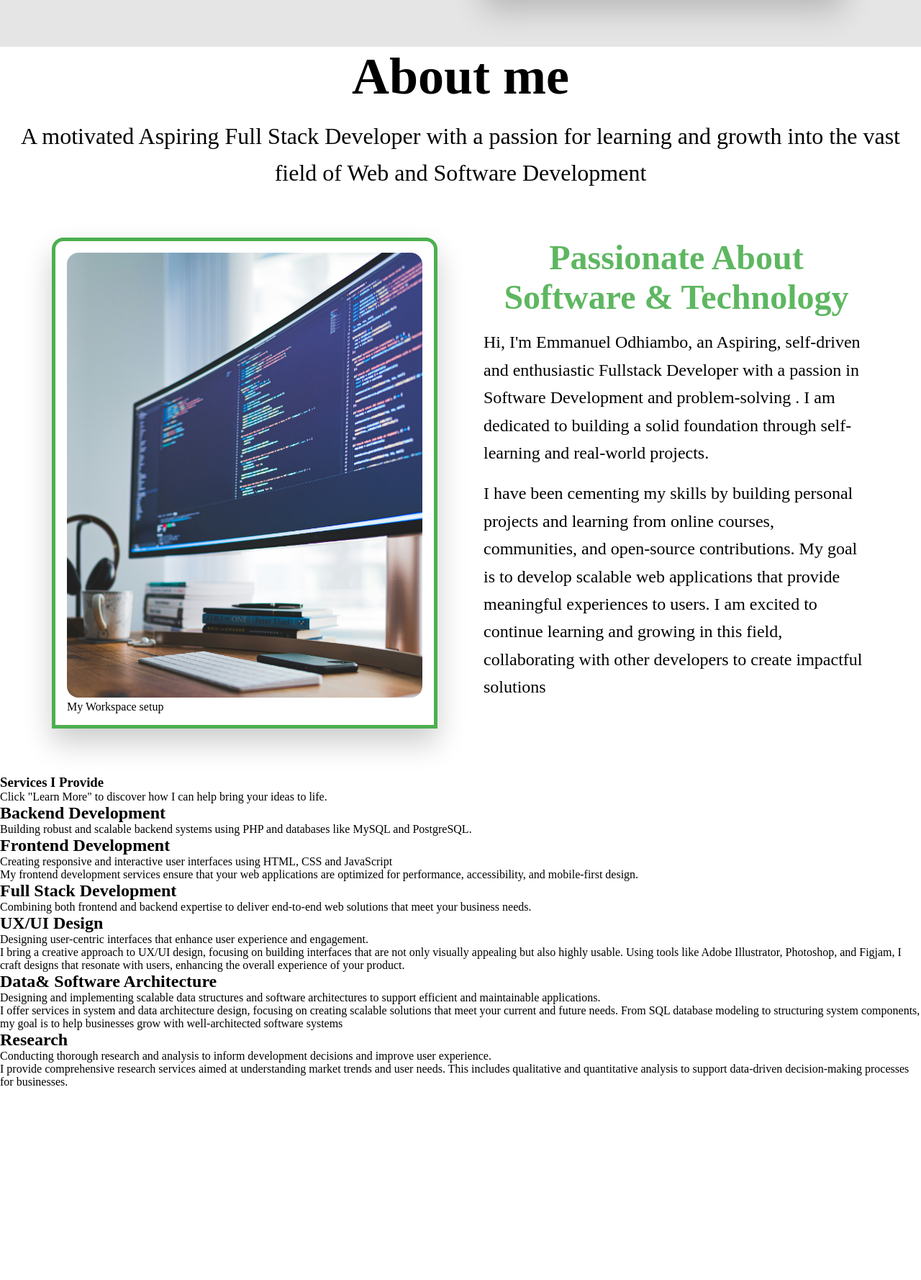
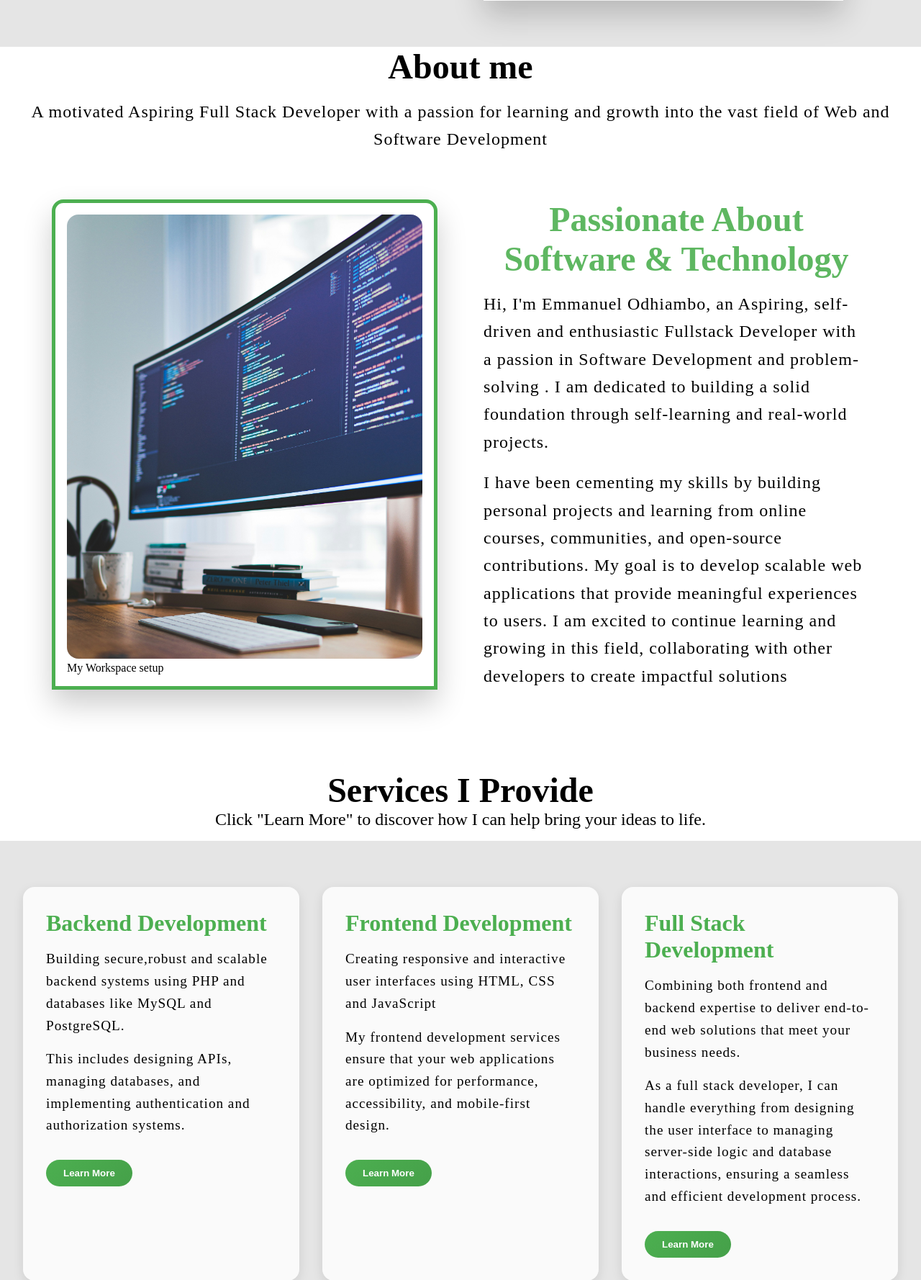
Before and after one commit to manuelogonda/CODING-SAMURAI-INTERNSHIP-TASK., a PHP site: page / in a window 1280 px wide. Shown: the part 750-2528 px from the top of the page at 72% size. Before the commit the page ends 2258 px from the top, so only its background shows below. Run offline with PHP 8.4, Linux system fonts and the light colour scheme.

Commit message:
done the services section

```diff
--- a/Portfolio Website/index.html
+++ b/Portfolio Website/index.html
@@ -107,36 +107,59 @@
     <section id="skills">
 
     </section>
-    <h3>Services I Provide</h3>
-    <p>Click "Learn More" to discover how I can help bring your ideas to life.</p>
+    <h3 class="service-h3">Services I Provide</h3>
+    <p class="service-p">Click "Learn More" to discover how I can help bring your ideas to life.</p>
     <section id="services">
-     <div>
+     <div class="services">
         <h2>Backend Development</h2>
-        <p>Building robust and scalable backend systems using PHP and databases like MySQL and PostgreSQL.</p>
+        <p>Building secure,robust and scalable backend systems using PHP and databases like MySQL and PostgreSQL.</p>
+        <div class="extra-content">
+            <p>This includes designing APIs, managing databases, and implementing authentication and authorization systems.</p>
+        </div>
+        <button class="toggle-btn">Learn More</button>
      </div>
-     <div>
+     <div class="services">
         <h2>Frontend Development</h2>
         <p>Creating responsive and interactive user interfaces using HTML, CSS and JavaScript</p>
-        <p> My frontend development services ensure that your web applications are optimized for performance, accessibility, and mobile-first design.</p>
+        <div class="extra-content">
+            <p> My frontend development services ensure that your web applications are optimized for performance, accessibility, and mobile-first design.</p>
+        </div>
+        <button class="toggle-btn">Learn More</button>
      </div>
-     <div>
+     <div class="services">
         <h2>Full Stack Development</h2>
         <p>Combining both frontend and backend expertise to deliver end-to-end web solutions that meet your business needs.</p>
+        <div class="extra-content">
+            <p> As a full stack developer, I can handle everything from designing the user interface to managing server-side logic and database interactions, ensuring a seamless and efficient development process.</p>
+        </div>
+        <button class="toggle-btn">Learn More</button>
      </div>
-     <div>
+     <div class="services">
         <h2>UX/UI Design</h2>
         <p>Designing user-centric interfaces that enhance user experience and engagement.</p>
+        <br>
+        <div class="extra-content">
         <p>I bring a creative approach to UX/UI design, focusing on building interfaces that are not only visually appealing but also highly usable. Using tools like Adobe Illustrator, Photoshop, and Figjam, I craft designs that resonate with users, enhancing the overall experience of your product.</p>
+        </div>
+        <button class="toggle-btn">Learn More</button>
      </div>
-     <div>
-        <h2>Data& Software Architecture</h2>
+     <div class="services">
+        <h2>Data & Software Architecture</h2>
         <p>Designing and implementing scalable data structures and software architectures to support efficient and maintainable applications.</p>
+        <br>
+        <div class="extra-content">
         <p>I offer services in system and data architecture design, focusing on creating scalable solutions that meet your current and future needs. From SQL database modeling to structuring system components, my goal is to help businesses grow with well-architected software systems</p>
+        </div>
+        <button class="toggle-btn">Learn More</button>
      </div>
-     <div>
+     <div class="services">
   <h2>Research</h2>
   <p>Conducting thorough research and analysis to inform development decisions and improve user experience.</p>
+  <br>
+    <div class="extra-content">
   <p>I provide comprehensive research services aimed at understanding market trends and user needs. This includes qualitative and quantitative analysis to support data-driven decision-making processes for businesses.</p>
+    </div>
+        <button class="toggle-btn">Learn More</button>
      </div>
     </section>
     <section id="projects"></section>
--- a/Portfolio Website/script.js
+++ b/Portfolio Website/script.js
@@ -50,3 +50,16 @@ function typeRole() {
 }
 
 typeRole();
+
+
+// Toggle extra content in services section
+const toggleButtons = document.querySelectorAll('.toggle-btn');
+toggleButtons.forEach(button => {
+    button.addEventListener('click', () => {
+        const extraContent = button.previousElementSibling;
+        extraContent.classList.toggle('expanded');
+        button.textContent = extraContent.classList.contains('expanded')
+            ? 'Learn More'
+            : 'Show Less';
+    });
+});
--- a/Portfolio Website/style.css
+++ b/Portfolio Website/style.css
@@ -71,8 +71,11 @@ body {
     gap: 1.5rem;
 }
 #summary-what-i-do > p{
-    font-size: clamp(2.5rem, 2.5vw, 2rem);
+    font-size: 2rem;
     font-weight: 400;
+    line-height: 1.5;
+    margin-bottom: 1rem;
+    letter-spacing: 1px;
 }
 
 
@@ -211,12 +214,13 @@ body {
 .about-h2{
     margin-bottom: 1rem;
     text-align: center;
-    font-size: 4.5rem;
+    font-size: 3rem;
 }
 .about-p{
-    font-size: 2rem;
+    font-size: 1.5rem;
     line-height: 1.6;
     text-align: center;
+    letter-spacing: 1px;
 }
 #about-me-img{
     border-radius: 1rem 1rem 0rem 0rem;
@@ -240,7 +244,92 @@ body {
     color: rgba(76, 175, 80, 0.9);
 
 }
+.bgdark .about-h2{
+    color: #4CAF50;
+}
 #about-me-text p{
     font-size: 1.5rem;
     line-height: 1.6;
+    letter-spacing: 1px;
 }
+
+/* Services Section */
+#services {
+    display: grid;
+    grid-template-columns: 1fr 1fr 1fr;
+    gap: 2rem;
+    padding: 4rem 2rem;
+    max-width: 1200px;
+    margin: 0 auto;
+    max-width: 100%;
+    height: auto;
+    background-color: rgba(0,0,0,0.1);
+}
+.services {
+    background-color: rgba(255,255,255,0.8);
+    padding: 2rem;
+    border-radius: 1rem;
+    box-shadow: 0 5px 15px rgba(0,0,0,0.1);
+    transition: transform 0.3s ease, box-shadow 0.3s ease;
+}
+.services:hover {
+    transform: translateY(-10px);
+    box-shadow: 0 15px 40px rgba(0,0,0,0.2);
+}
+.services h2 {
+    font-size: 2rem;
+    margin-bottom: 1rem;
+    color: #4CAF50;
+}
+.services p {
+    font-size: 1.2rem;
+    line-height: 1.6;
+    letter-spacing: 1px;
+}
+.service-h3{
+    text-align: center;
+    font-size: 3rem;
+    margin-top: 3rem;
+}
+.bgdark .service-h3{
+    color: #4CAF50;;
+}
+.service-p{
+    text-align: center;
+    font-size: 1.5rem;
+    margin-bottom: 1rem;
+}
+.extra-content {
+    max-height: 0;
+    overflow: hidden;
+    transition: max-height 0.4s ease-out;
+    margin: 1rem 0;
+}
+.extra-content:not(.expanded) {
+    max-height: 250px; /* Adjust based on content */
+}
+
+.toggle-btn {
+    background: linear-gradient(135deg, #4CAF50, #45a049);
+    color: white;
+    border: none;
+    padding: 0.7rem 1.5rem;
+    border-radius: 25px;
+    cursor: pointer;
+    font-weight: 600;
+    transition: all 0.3s ease;
+    margin-top: 1rem;
+}
+.toggle-btn:hover {
+    transform: translateY(-2px);
+    box-shadow: 0 8px 20px rgba(76,175,80,0.4);
+}
+
+.bgdark .services {
+    background: rgba(44,62,80,0.8);
+    color: #ecf0f1;
+}
+
+.bgdark .services h2 {
+    color: #4CAF50;;
+}
```
